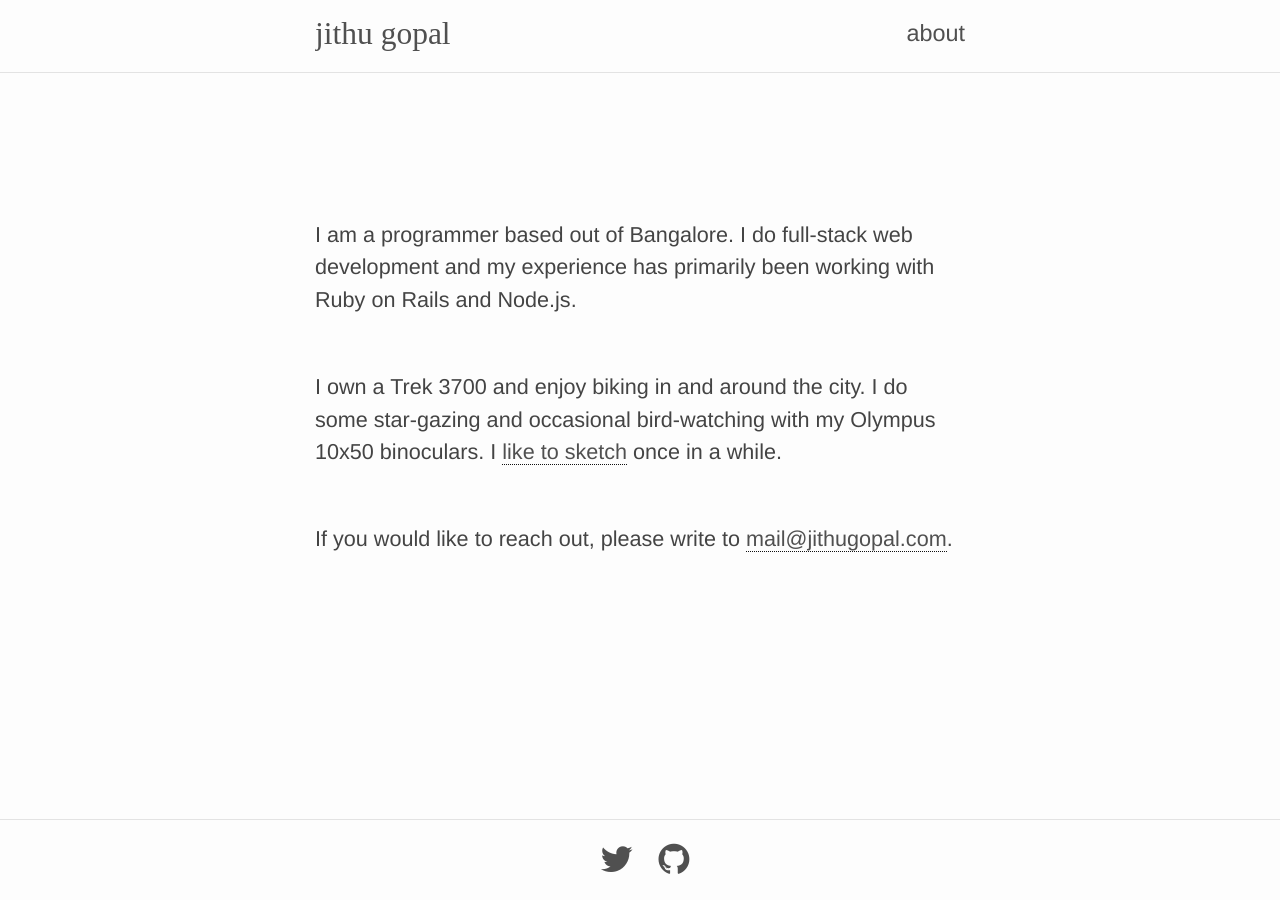
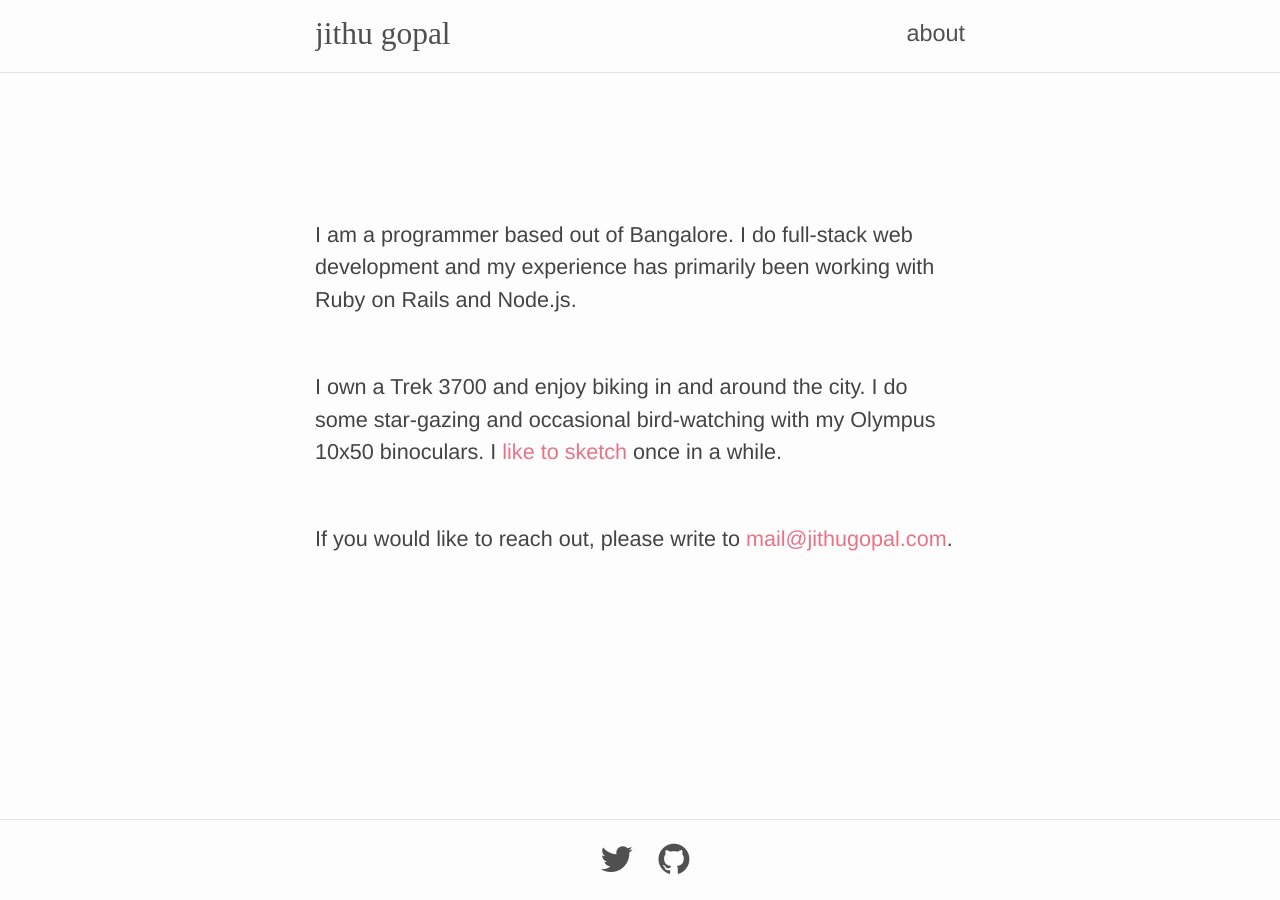
Before and after one commit to jithugopal/jithugopal.github.com, a Jekyll site: the page built from about.md, in a window 1280 px wide. Built offline with Jekyll 4.4.1, drawn with Linux system fonts in a browser that asks for light colours; nearby versions of some CDN libraries; Markdown is read by kramdown in place of the engine named in the settings.

Commit message:
Use colored links in about

```diff
--- a/_layouts/default.html
+++ b/_layouts/default.html
@@ -6,7 +6,7 @@
     <div class="container">
       <nav class="wrapper">
         <h1 class="name"><a href="/">jithu gopal</a></h1>
-        <a class="about" href="/about">about</a>
+        <a class="nav-link" href="/about">about</a>
       </nav>
       <hr class="rule"/>
       <section class="page wrapper">
--- a/_sass/_about.scss
+++ b/_sass/_about.scss
@@ -1,16 +1,11 @@
-.bio {
+.about {
+  color: #444;
   margin-top: 15vh;
+  p {
+    line-height: 1.5em;
+    padding: 10px 0;
+  }
   a {
-    border-bottom: 1px $text-color dotted;
-    &:hover {
-        border-bottom: 1px $text-color solid;
-    }
-  }
-  .about {
-    color: #444;
-    p {
-      line-height: 1.5em;
-      padding: 10px 0;
-    }
+    color: $link-color;
   }
 }
--- a/_sass/_common.scss
+++ b/_sass/_common.scss
@@ -15,7 +15,7 @@
     margin-bottom: 15px;
     font-size: 1.75em;
   }
-  .about {
+  .nav-link {
     float: right;
     font-size: 1.3em;
   }
--- a/about.md
+++ b/about.md
@@ -3,10 +3,8 @@
 permalink: /about/
 ---
 
-<div class="bio">
-  <div class="about">
-    <p>I am a programmer based out of Bangalore. I do full-stack web development and my experience has primarily been working with Ruby on Rails and Node.js.</p>
-    <p>I own a Trek 3700 and enjoy biking in and around the city. I do some star-gazing and occasional bird-watching with my Olympus 10x50 binoculars. I <a target="_blank" href="https://www.facebook.com/media/set/?set=a.10203354051665000.1073741833.1022348790&type=1&l=f9ca94d4a1">like to sketch</a> once in a while.</p>
-    <p>If you would like to reach out, please write to <a href="mailto:mail@jithugopal.com">mail@jithugopal.com</a>.</p>
-  </div>
+<div class="about">
+  <p>I am a programmer based out of Bangalore. I do full-stack web development and my experience has primarily been working with Ruby on Rails and Node.js.</p>
+  <p>I own a Trek 3700 and enjoy biking in and around the city. I do some star-gazing and occasional bird-watching with my Olympus 10x50 binoculars. I <a target="_blank" href="https://www.facebook.com/media/set/?set=a.10203354051665000.1073741833.1022348790&type=1&l=f9ca94d4a1">like to sketch</a> once in a while.</p>
+  <p>If you would like to reach out, please write to <a href="mailto:mail@jithugopal.com">mail@jithugopal.com</a>.</p>
 </div>
```
